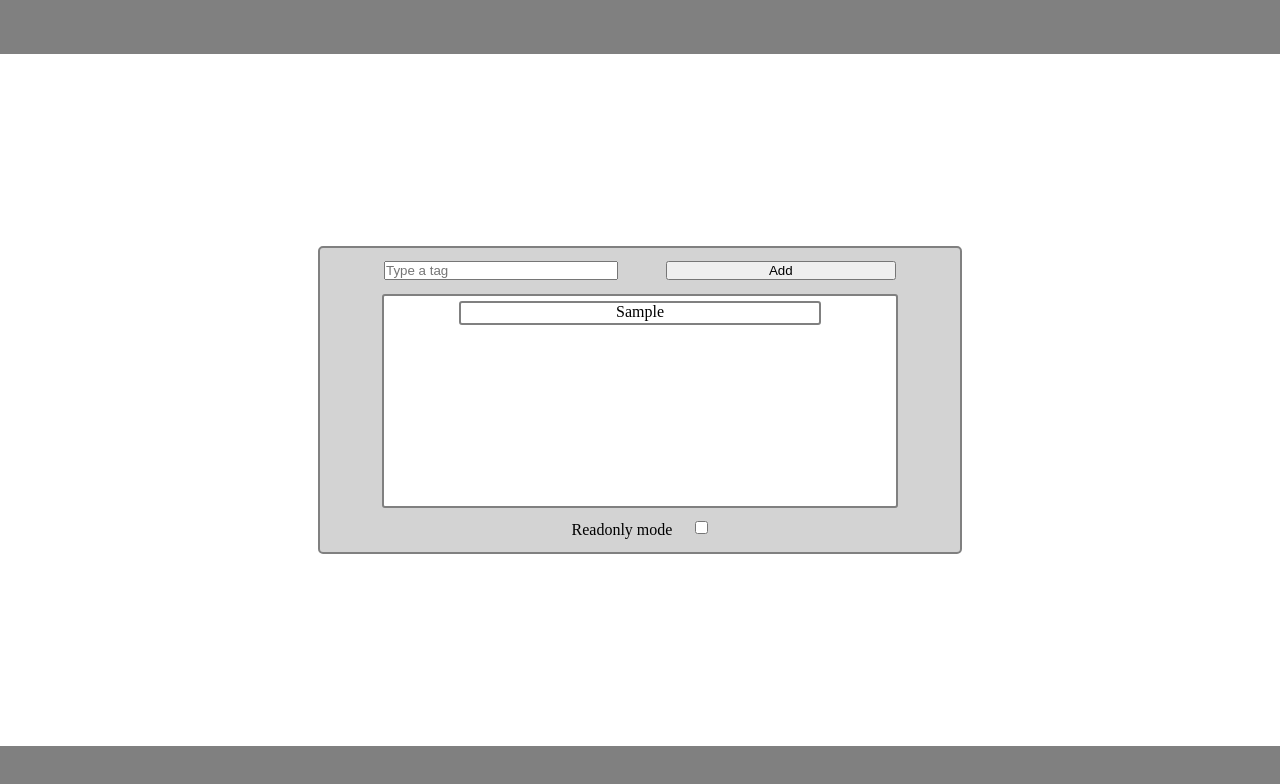
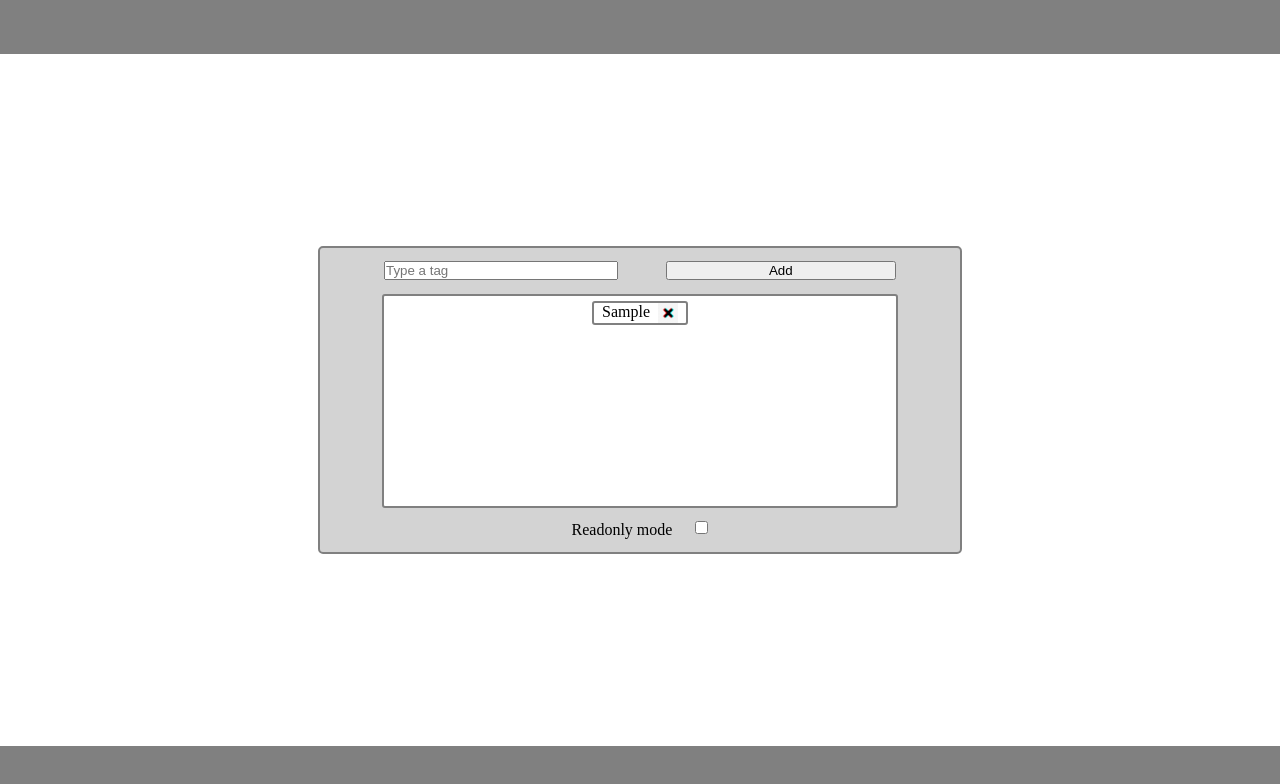
Before and after one commit to yuliagushcha/test, a plain HTML site: page index.html in a window 1280 px wide. Both pictures are taken after typing "Sample" into the empty fields and a click on the button "Add". Drawn offline with Linux system fonts and the light colour scheme.

Commit message:
fix: fix shortcomings in adding tags

```diff
--- a/index.css
+++ b/index.css
@@ -60,6 +60,7 @@ body, html {
 
 .buttonWidth {
   width: 45%;
+  cursor: pointer;
 }
 
 .component_TagsArea {
@@ -76,13 +77,22 @@ body, html {
 }
 
 .tag {
-  width: 70%;
+  display: flex;
+  justify-content: space-evenly;
   height: 20px;
   min-height: 20px;
+  padding: 0 8px;
   margin-top: 5px;
   text-align: center;
   border: 2px solid grey;
   border-radius: 3px;
+}
+
+.pic {
+  width: 20px;
+  height: 20px;
+  margin-left: 8px;
+  cursor: pointer;
 }
 
 .component_ReadOnlyMode {
--- a/index.js
+++ b/index.js
@@ -1,12 +1,31 @@
 
 let addButton = document.querySelector('.button');
+let closeButton = document.querySelector('.pic');
 
 addButton.addEventListener('click', () => {
+
   let tagsArea = document.querySelector('.component_TagsArea');
   let inputValue = document.querySelector('.inputValue').value;
-  let tagContainer = document.createElement('p');
+  let tagContainer = document.createElement('div');
+  let pic = document.createElement('img');
+
+  pic.className = 'pic';
+  pic.src = 'cross.png';
   tagContainer.className = 'tag';
-  tagContainer.innerHTML = `${inputValue}`;
-  tagsArea.prepend(tagContainer);
-  document.querySelector('.inputValue').value = '';
+
+  if (inputValue === '') {
+    alert('Type the tag');
+  } else {
+    tagContainer.innerHTML = `<p>${inputValue}</p>`;
+    tagContainer.append(pic);
+    tagsArea.prepend(tagContainer);
+    document.querySelector('.inputValue').value = '';
+  }
+
 });
+
+// if (closeButton) {
+//   closeButton.addEventListener('click', (i) => {
+//     closeButton.style.display = 'none';
+//   })
+// }
```
Also changed, not shown: cross.png (added).
